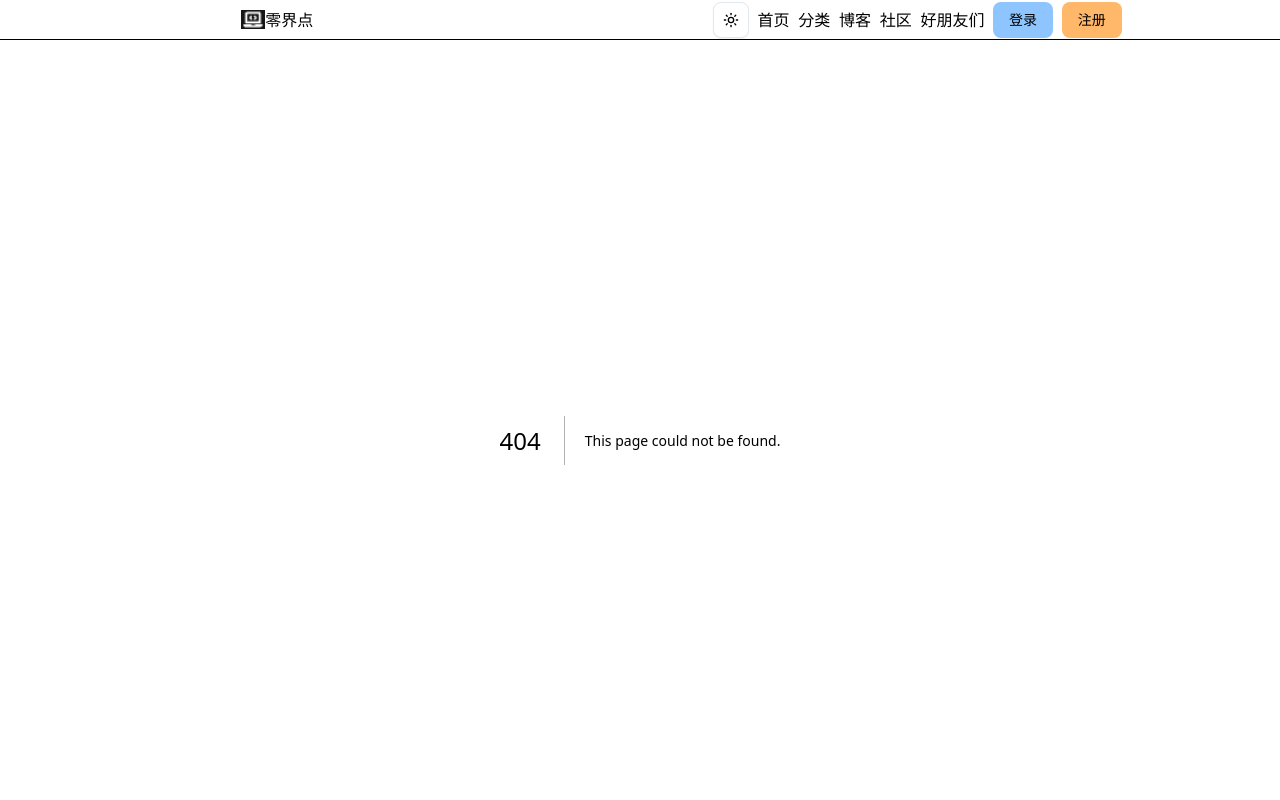
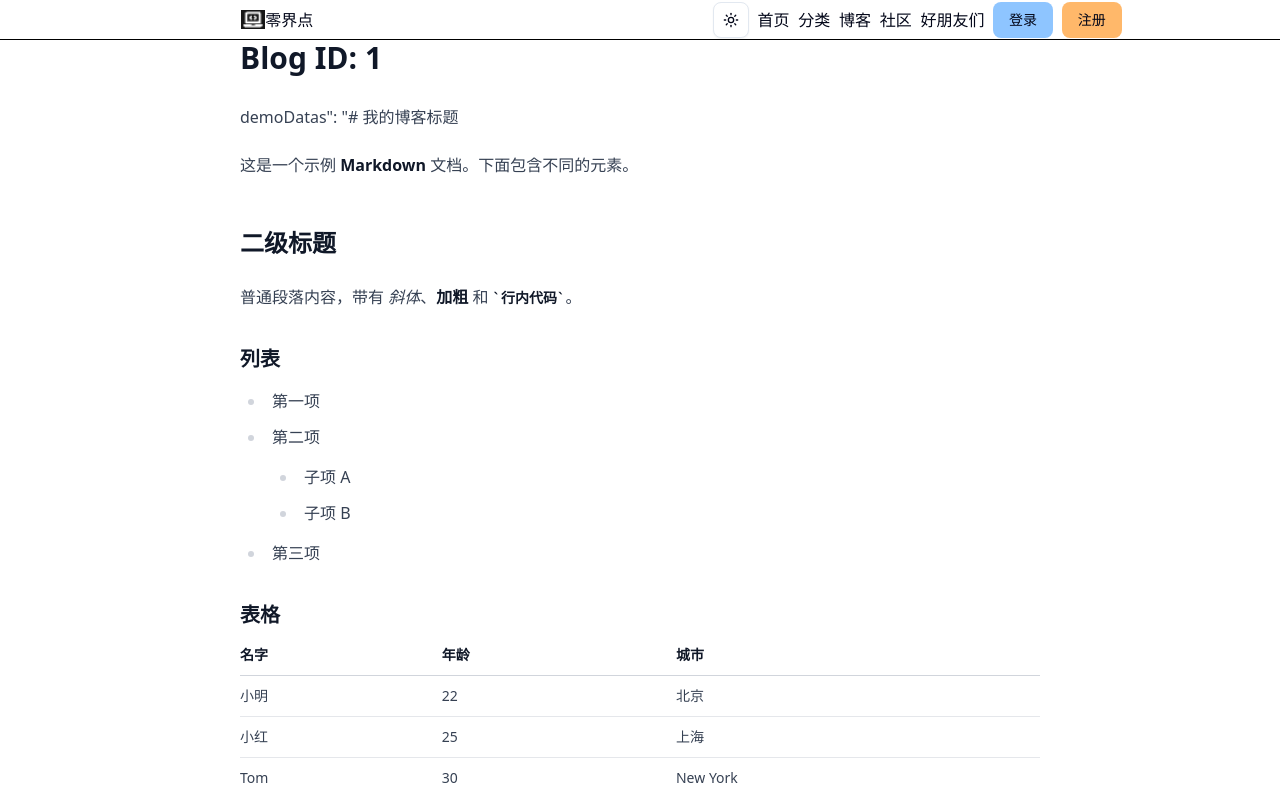
Before and after one commit to Tommy-LXDAO/my-blog, a Next.js app: page /article/1 in a window 1280 px wide. Before the commit this address had no page. Shown: the top 800 px of the page. Built offline with nearby package versions, Linux system fonts and the light colour scheme.

Commit message:
1st-stage finished
Signed-off-by: Tommy <tommyskypromax@gmail.com>

```diff
--- a/package.json
+++ b/package.json
@@ -20,11 +20,13 @@
     "react": "19.1.0",
     "react-dom": "19.1.0",
     "react-markdown": "^10.1.0",
+    "remark-gfm": "^4.0.1",
     "tailwind-merge": "^3.3.1"
   },
   "devDependencies": {
     "@eslint/eslintrc": "^3",
     "@tailwindcss/postcss": "^4",
+    "@tailwindcss/typography": "^0.5.16",
     "@types/node": "^20",
     "@types/react": "^19",
     "@types/react-dom": "^19",
--- a/src/app/_components/content_list.tsx
+++ b/src/app/_components/content_list.tsx
@@ -1,12 +1,14 @@
 'use client';
 
 import { useEffect, useState } from "react";
+import { useRouter } from "next/navigation";
 import ArticleCard from "./content";
 
 export default function ContentList() {
   const [articles, setArticles] = useState<
     { id: number; title: string; excerpt: string }[]
   >([]);
+  const router = useRouter()
 
   useEffect(() => {
     async function fetchArticles() {
@@ -31,7 +33,7 @@ export default function ContentList() {
             key={article.id}
             title={article.title}
             excerpt={article.excerpt}
-            onClick={() => console.log("go to detail", article.id)}
+            onClick={() => router.push(`/article/${article.id}`)}
           />
         ))}
       </div>
--- /dev/null
+++ b/src/app/article/[blogId]/page.tsx
@@ -0,0 +1,49 @@
+'use client';
+
+import Markdown from 'react-markdown'
+import remarkGfm from 'remark-gfm'
+import React, { useEffect, useState } from 'react';
+import { div } from 'framer-motion/client';
+
+const demoDatas = `# Title 1
+## Title 2
+hello *world*
+- test
+- test2 nihao
+`
+
+// 详情页，通过接口获取文章的markdown raw data，并转换为样式
+export default function BlogPage({ params }: { params: Promise<{ blogId: string }> }) {
+
+  const [datas, setDatas] = useState<{item_id: string, raw_data: string}>();
+
+  const { blogId } = React.use(params);  // 解 Promise
+  useEffect(() => {
+    async function fetchBlogRawDatas() {
+      try {
+        const res = await fetch(`/mock/article_${blogId}.json`); // 从 public 目录读取
+        if (!res.ok) throw new Error("获取文章数据失败");
+        const data = await res.json();
+        setDatas(data);
+      } catch (err) {
+        console.error("获取文章失败:", err);
+      }
+    }
+
+    fetchBlogRawDatas();
+  }, [])
+
+  return (
+    <div className='flex justify-center items-center'>
+      <div className='prose dark:prose-invert max-w-400 min-w-200'>
+        <h1 className="text-3xl font-bold">Blog ID: {blogId}</h1>
+        {/* Here you can fetch and display the blog content based on the blogId */}
+        <div className="fade-in-700">
+          <Markdown remarkPlugins={[remarkGfm]}>
+            {datas ? datas.raw_data : ""}
+          </Markdown>
+        </div>
+      </div>
+    </div>
+  );
+}
--- a/src/app/article/page.tsx
+++ /dev/null
@@ -1,8 +0,0 @@
-'use client';
-// TODO: 添加文章分类，添加分类列表，搜索框，登录注册系统，markdown编辑栏
-// TODO: 后端开发、数据库表设计
-export default function Home() {
-    return (
-        <>Article</>
-    )
-}
--- a/src/app/blog/[blogId]/page.tsx
+++ /dev/null
@@ -1,9 +0,0 @@
-// 详情页，通过接口获取文章的markdown raw data，并转换为样式
-export default function BlogPage({ params }: { params: { blogId: string } }) {
-  return (
-    <div>
-      <h1 className="text-3xl font-bold">Blog ID: {params.blogId}</h1>
-      {/* Here you can fetch and display the blog content based on the blogId */}
-    </div>
-  );
-}
--- a/src/app/globals.css
+++ b/src/app/globals.css
@@ -1,7 +1,17 @@
 @import "tailwindcss";
+@plugin "@tailwindcss/typography";
 @import "tw-animate-css";
 
 @custom-variant dark (&:is(.dark *));
+
+@keyframes fadeIn {
+  from { opacity: 0; transform: translateY(6px); }
+  to   { opacity: 1; transform: translateY(0); }
+}
+.fade-in-700 {
+  animation: fadeIn 0.7s ease-out both;
+}
+
 
 @theme inline {
   --color-background: var(--background);
```
Also changed, not shown: public/mock/article_1.json (added, +4 -0 lines), public/mock/article_2.json (added, +4 -0 lines), public/mock/article_3.json (added, +4 -0 lines), 1 other file (tests, documents, lock files or other folders).
